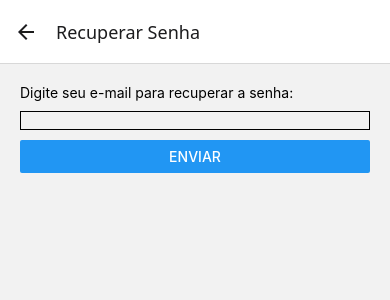
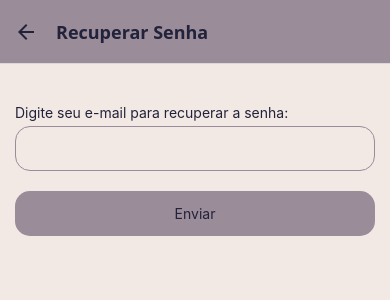
Before and after one commit to joicemqs/Frontend-app-tarefas, a React Native app: screen /PasswordReset in a window 390 px wide. Shown: the top 300 px of the page. Built offline with nearby package versions, Linux system fonts and the light colour scheme.

Commit message:
Alterando estilo da tela de recuperação de senha

```diff
--- a/navigation/AuthStack.tsx
+++ b/navigation/AuthStack.tsx
@@ -33,7 +33,16 @@ export default function AuthStack() {
           }
         }}/>
 
-      <Stack.Screen name="PasswordReset" component={PasswordResetScreen} options={{ title: 'Recuperar Senha' }} />
+      <Stack.Screen name="PasswordReset" component={PasswordResetScreen} options={{
+          title: 'Recuperar Senha',
+          headerStyle: {
+            backgroundColor: '#9A8C98',
+          },
+          headerTintColor: '#22223B',
+          headerTitleStyle: {
+            fontWeight: 'bold',
+          }
+        }} />
       <Stack.Screen name="PasswordResetConfirm" component={PasswordResetConfirmScreen}
       options={{ title: 'Redefinir Senha' }}/>
     </Stack.Navigator>
--- a/screens/PasswordResetScreen.tsx
+++ b/screens/PasswordResetScreen.tsx
@@ -1,5 +1,5 @@
 import React, { useState } from 'react';
-import { View, Text, TextInput, Button, Alert } from 'react-native';
+import { View, Text, TextInput, Button, Alert, StyleSheet, TouchableOpacity } from 'react-native';
 import { requestPasswordReset } from '../services/auth';
 
 export default function PasswordResetScreen({ navigation }) {
@@ -16,16 +16,54 @@ export default function PasswordResetScreen({ navigation }) {
   };
 
   return (
-    <View style={{ padding: 20 }}>
-      <Text>Digite seu e-mail para recuperar a senha:</Text>
+    <View style={styles.container}>
+      <Text style={styles.titleText}>Digite seu e-mail para recuperar a senha:</Text>
       <TextInput
         value={email}
         onChangeText={setEmail}
         autoCapitalize="none"
         keyboardType="email-address"
-        style={{ borderWidth: 1, marginVertical: 10 }}
+        style={styles.TextInput}
       />
-      <Button title="Enviar" onPress={handleReset} />
+
+      <TouchableOpacity onPress={handleReset} style={styles.button}>
+        <Text style={styles.text}>Enviar</Text>
+      </TouchableOpacity>
     </View>
+
   );
 }
+
+const styles = StyleSheet.create({
+  container: {
+    flex: 1,
+    padding: 15,
+    paddingTop: 40,
+    backgroundColor: '#F2E9E4',
+  },
+  TextInput: {
+    borderWidth: 1,
+    marginBottom: 10,
+    padding: 8,
+    borderRadius: 15,
+    height: 45,
+    borderColor: '#9A8C98'
+  },
+  button: {
+    height: 45,
+    width: '100%',
+    borderRadius: 15,
+    backgroundColor: '#9A8C98',
+    justifyContent: 'center',
+    marginBottom: 10,
+    marginTop: 10,
+  },
+  text: {
+    textAlign: 'center',
+    color: '#22223B',
+  },
+  titleText: {
+    color: '#22223B',
+    marginBottom: 5,
+  }
+});
```
